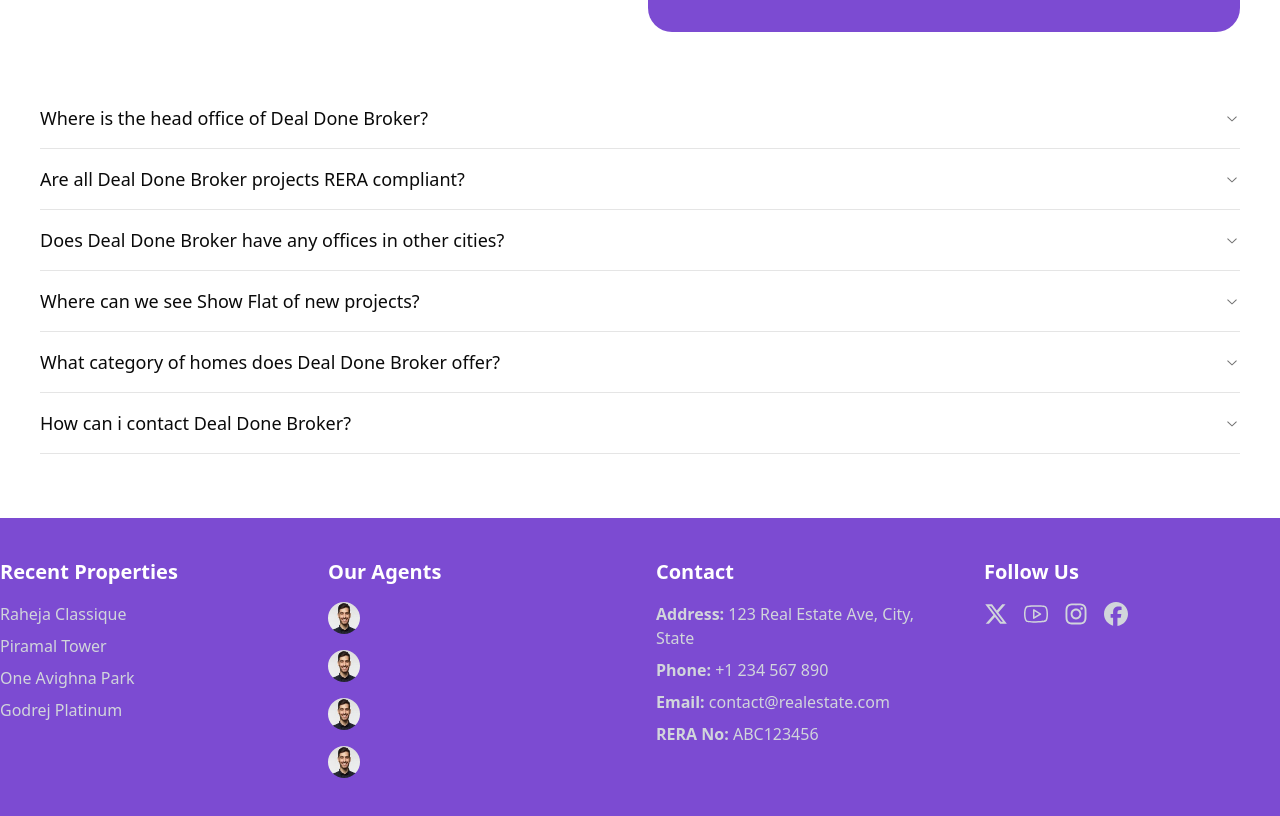
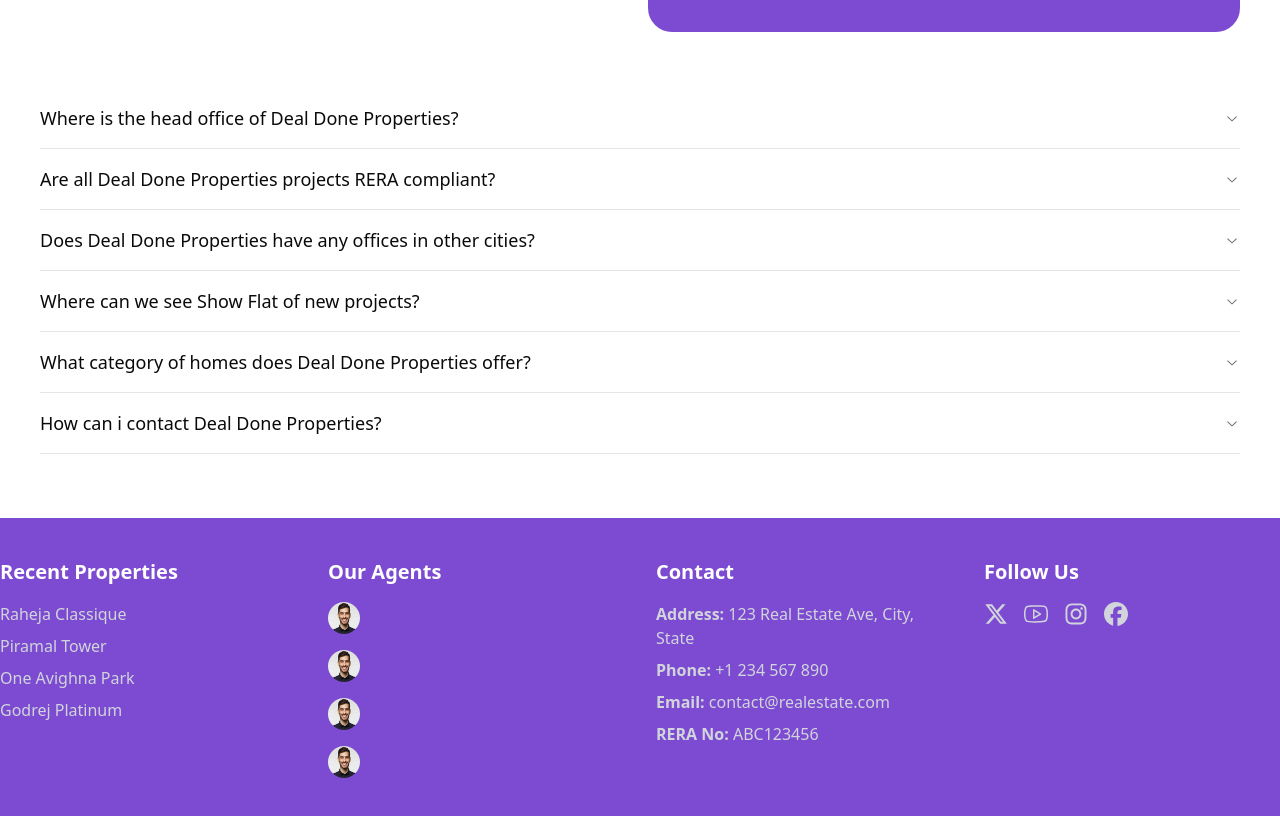
Before and after one commit to KodeInnovate-WorkSpace/website, a React (Vite) app: page / in a window 1280 px wide. Shown: the part 1836-2652 px from the top of the page. Built offline with nearby package versions, Linux system fonts and the light colour scheme; no server answers; the database is empty.

Commit message:
Add: vercel.json

```diff
--- a/index.html
+++ b/index.html
@@ -2,9 +2,9 @@
 <html lang="en">
   <head>
     <meta charset="UTF-8" />
-    <!-- <link rel="icon" type="image/svg+xml" href="/vite.svg" /> -->
+    <link rel="icon" type="image/png" href="./public/images/logo.png" />
     <meta name="viewport" content="width=device-width, initial-scale=1.0" />
-    <link rel="preload" as="image" href="/images/building1.png">
+    <link rel="preload" as="image" href="/images/building1.png" />
 
     <title>Real Estate</title>
   </head>
--- a/src/constants/faq.json
+++ b/src/constants/faq.json
@@ -1,18 +1,18 @@
 [
   {
     "id": 1,
-    "title": "Where is the head office of Deal Done Broker?",
-    "content": "The head office of Deal Done Broker is located at Kalyan Phata Near HP Petrol Pump"
+    "title": "Where is the head office of Deal Done Properties?",
+    "content": "The head office of Deal Done Properties is located at Kalyan Phata Near HP Petrol Pump"
   },
   {
     "id": 2,
-    "title": "Are all Deal Done Broker projects RERA compliant?",
+    "title": "Are all Deal Done Properties projects RERA compliant?",
     "content": "Majority of projects are RERA compliant"
   },
   {
     "id": 3,
-    "title": "Does Deal Done Broker have any offices in other cities?",
-    "content": "No, Does Deal Done Broker does not have any other offices and branches"
+    "title": "Does Deal Done Properties have any offices in other cities?",
+    "content": "No, Does Deal Done Properties does not have any other offices and branches"
   },
   {
     "id": 4,
@@ -21,12 +21,12 @@
   },
   {
     "id": 5,
-    "title": "What category of homes does Deal Done Broker offer?",
-    "content": "Deal Done Broker offers homes of various units, including 2, 2.5, 3, 3.5, 4 BHK apartments."
+    "title": "What category of homes does Deal Done Properties offer?",
+    "content": "Deal Done Properties offers homes of various units, including 2, 2.5, 3, 3.5, 4 BHK apartments."
   },
   {
     "id": 6,
-    "title": "How can i contact Deal Done Broker?",
+    "title": "How can i contact Deal Done Properties?",
     "content": "For property related queries, you can fill out the online form on the contacts page or call us at 1800 108 0009."
   }
 ]
--- a/src/main.jsx
+++ b/src/main.jsx
@@ -10,6 +10,7 @@ import PropertiesPage from "./pages/properties.page";
 import { CursorProvider } from "./context/cursor.context";
 import { FirebaseProvider } from "./context/firebase.context";
 import AdminPage from "./pages/admin.page";
+
 const router = createBrowserRouter([
   {
     path: "/",
--- a/src/pages/about.page.jsx
+++ b/src/pages/about.page.jsx
@@ -29,7 +29,7 @@ const AboutPage = () => {
               onMouseLeave={mouseLeave}
               className="text-mainColor text-3xl md:text-5xl font-bold mb-4"
             >
-              This is Deal Done Broker
+              This is Deal Done Properties
             </h1>
             <p
               onMouseEnter={blendMouseEnter}
```
Also changed, not shown: vercel.json (added).
